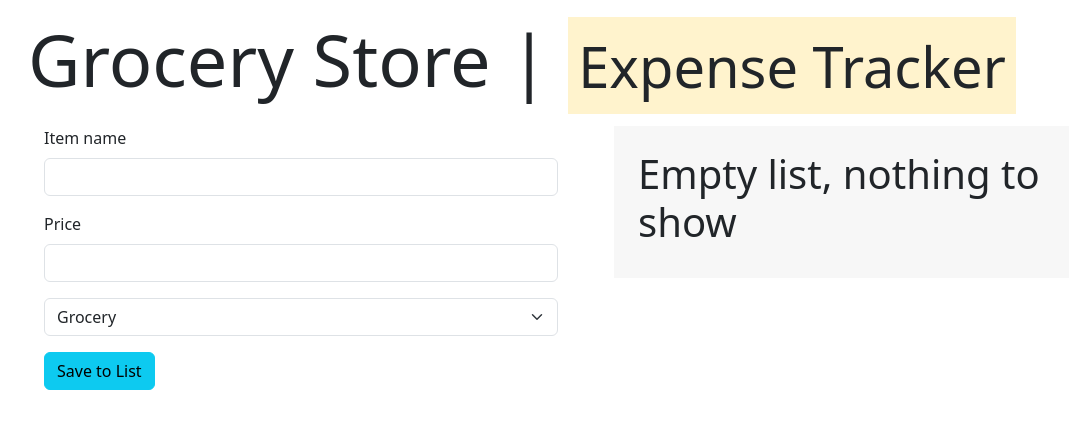
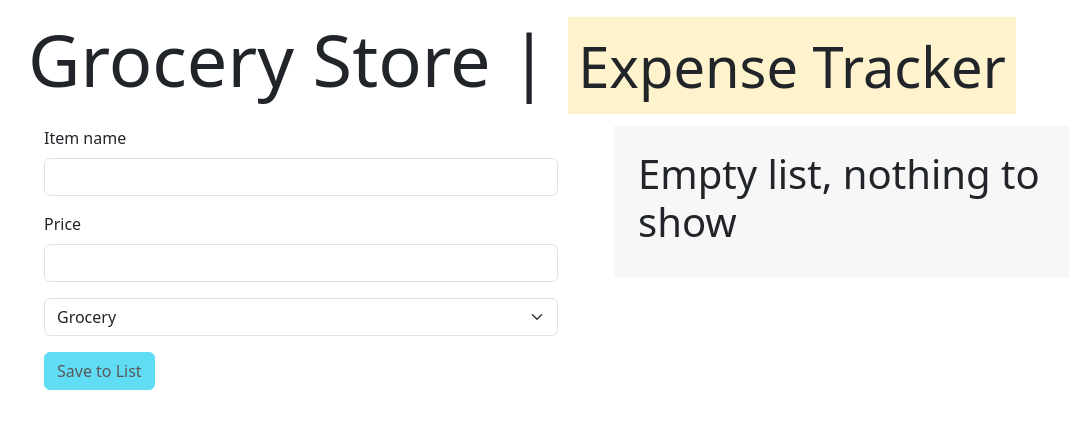
Before and after one commit to 47leonel-wabo/grocery-expenses, a React (Vite) app: page / in a window 1280 px wide. Shown: the top 428 px of the page, without its empty margins (54-1123 px from the left). Built offline with nearby package versions, Linux system fonts and the light colour scheme.

Commit message:
Disable the save button if invalid form's input

```diff
--- a/src/components/ExpenseForm.tsx
+++ b/src/components/ExpenseForm.tsx
@@ -28,7 +28,7 @@
   const {
     handleSubmit,
     register,
-    formState: { errors },
+    formState: { errors, isValid },
     reset,
   } = useForm<formObject>({
     resolver: zodResolver(formSchema),
@@ -92,7 +92,7 @@
           handleChange={handleSelect}
         />
 
-        <button type="submit" className="btn btn-info">
+        <button disabled={!isValid} type="submit" className="btn btn-info">
           Save to List
         </button>
       </form>
```
